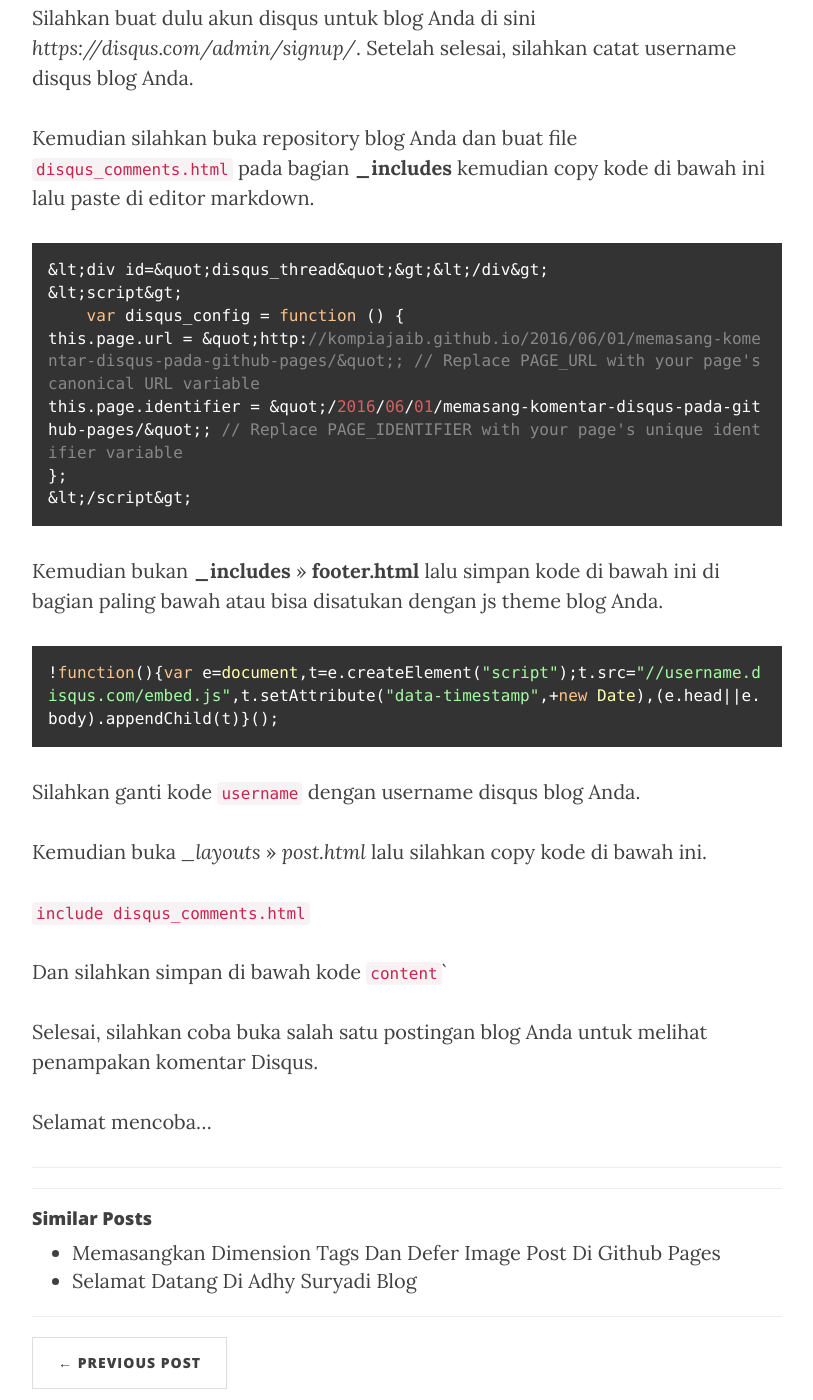
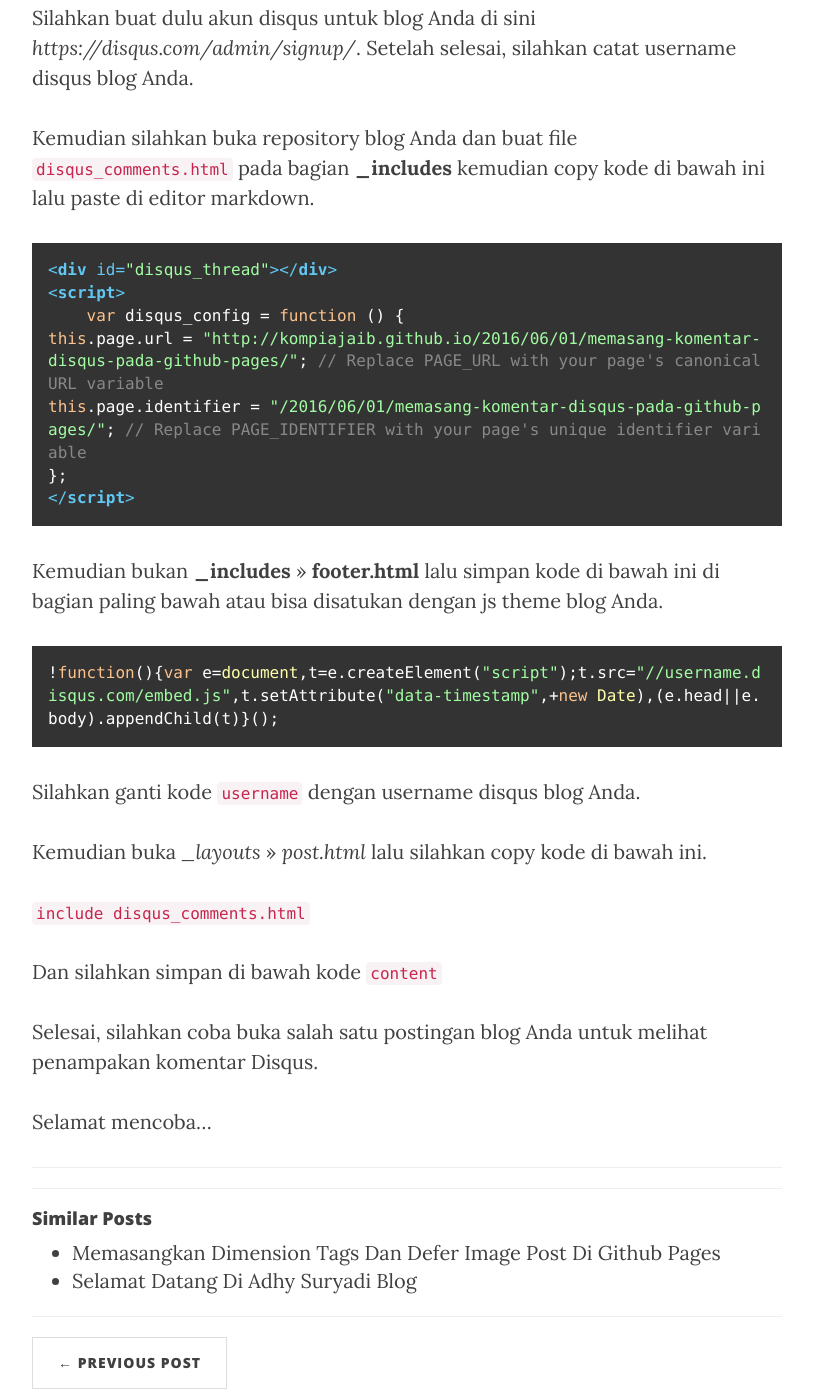
Before and after one commit to KompiAjaib/kompiajaib.github.io, a Jekyll site: the page built from _posts/2016-06-01-memasang-komentar-disqus-pada-github-pages.markdown, in a window 1280 px wide and 1400 px high, scrolled down 919 px. Shown: the whole window, without its empty margins (233-1046 px from the left). Built offline with Jekyll 4.4.1, drawn with Linux system fonts in a browser that asks for light colours; nearby versions of some CDN libraries; comment, search, counter and statistics services are not loaded; part of the change alters nothing that is shown.

Commit message:
Update 2016-06-01-memasang-komentar-disqus-pada-github-pages.markdown

````diff
--- a/_posts/2016-06-01-memasang-komentar-disqus-pada-github-pages.markdown
+++ b/_posts/2016-06-01-memasang-komentar-disqus-pada-github-pages.markdown
@@ -21,13 +21,13 @@ Silahkan buat dulu akun disqus untuk blog Anda di sini *https://disqus.com/admin
 Kemudian silahkan buka repository blog Anda dan buat file `disqus_comments.html` pada bagian **_includes** kemudian copy kode di bawah ini lalu paste di editor markdown.
 
 ```
-&lt;div id=&quot;disqus_thread&quot;&gt;&lt;/div&gt;
-&lt;script&gt;
+<div id="disqus_thread"></div>
+<script>
     var disqus_config = function () {
-this.page.url = &quot;{{ page.url | replace:'index.html','' | prepend: site.baseurl | prepend: site.url }}&quot;; // Replace PAGE_URL with your page's canonical URL variable
-this.page.identifier = &quot;{{ page.url | prepend: site.baseurl }}&quot;; // Replace PAGE_IDENTIFIER with your page's unique identifier variable
+this.page.url = "{{ page.url | replace:'index.html','' | prepend: site.baseurl | prepend: site.url }}"; // Replace PAGE_URL with your page's canonical URL variable
+this.page.identifier = "{{ page.url | prepend: site.baseurl }}"; // Replace PAGE_IDENTIFIER with your page's unique identifier variable
 };
-&lt;/script&gt;
+</script>
 ```
 
 Kemudian bukan **_includes** >> **footer.html** lalu simpan kode di bawah ini di bagian paling bawah atau bisa disatukan dengan js theme blog Anda.
@@ -42,7 +42,7 @@ Kemudian buka *_layouts* >> *post.html* lalu silahkan copy kode di bawah ini.
 
 `include disqus_comments.html`
 
-Dan silahkan simpan di bawah kode `content``
+Dan silahkan simpan di bawah kode `content`
 
 Selesai, silahkan coba buka salah satu postingan blog Anda untuk melihat penampakan komentar Disqus.
 
````
